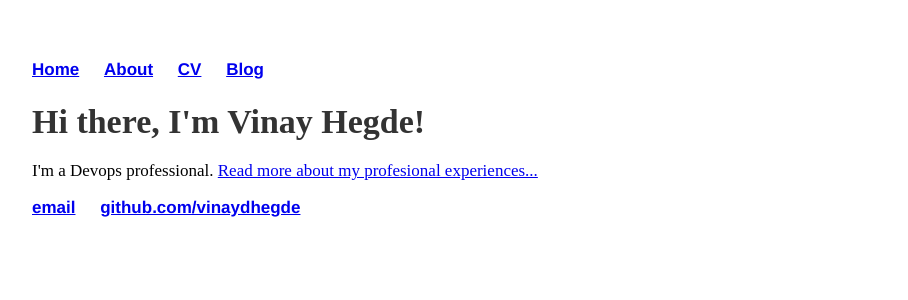
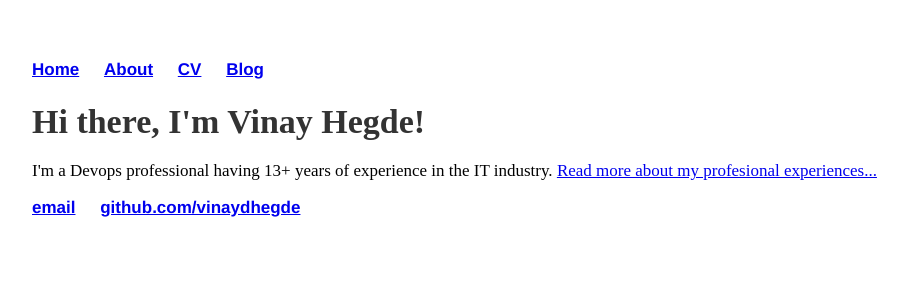
Before and after one commit to vinaydhegde/vinaydhegde.github.io, a Jekyll site: the page built from index.html, in a window 1280 px wide. Shown: the top 300 px of the page, without its empty margins (160-1068 px from the left). Built offline with Jekyll 4.4.1, drawn with Linux system fonts in a browser that asks for light colours.

Commit message:
Update index.html

```diff
--- a/index.html
+++ b/index.html
@@ -4,5 +4,5 @@ title: Vinay Hegde
 ---
 <div class="blurb">
 	<h1>Hi there, I'm Vinay Hegde!</h1>
-	<p>I'm a Devops professional. <a href="/about">Read more about my profesional experiences...</a></p>
+	<p>I'm a Devops professional having 13+ years of experience in the IT industry. <a href="/about">Read more about my profesional experiences...</a></p>
 </div><!-- /.blurb -->
```
